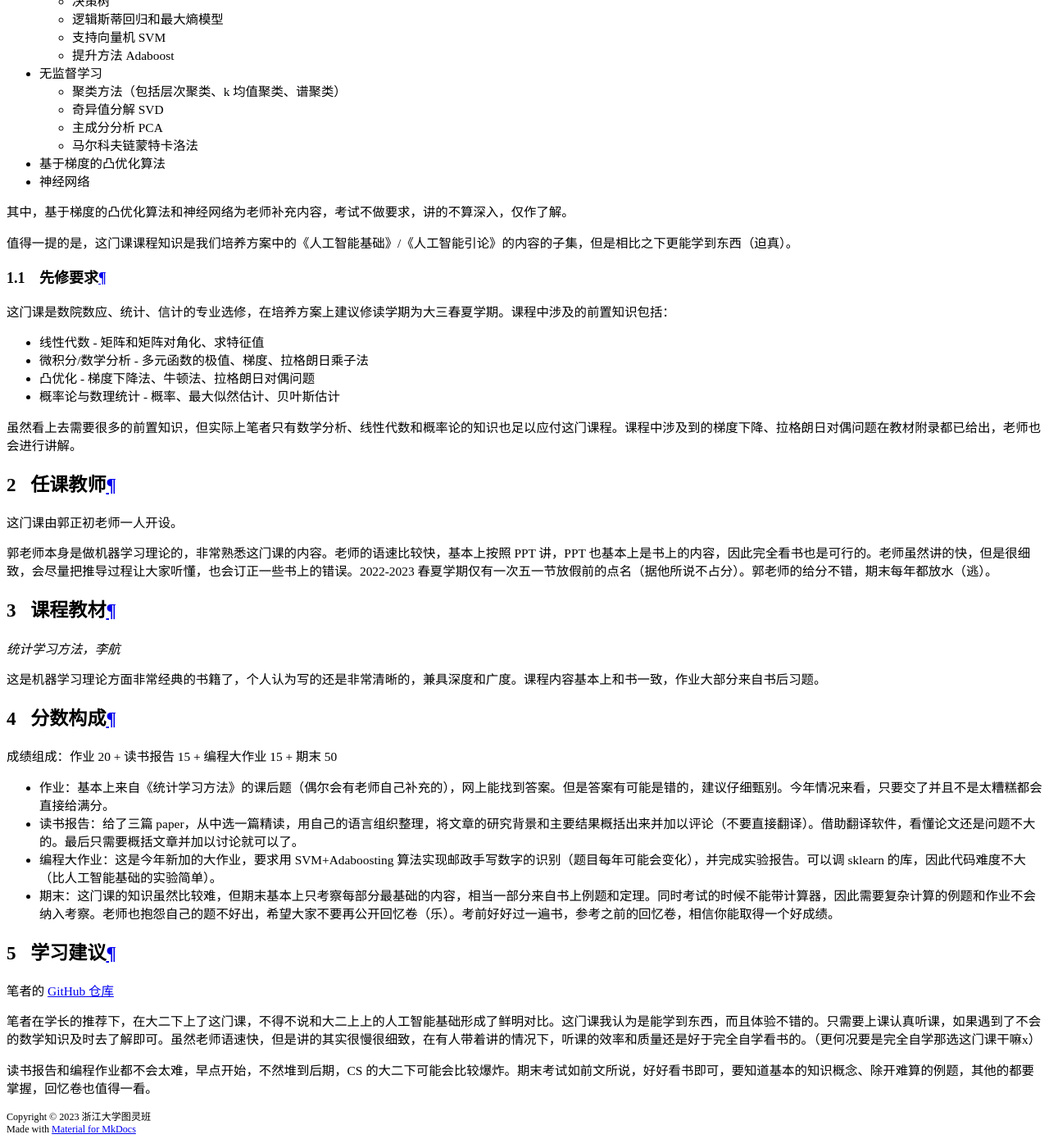
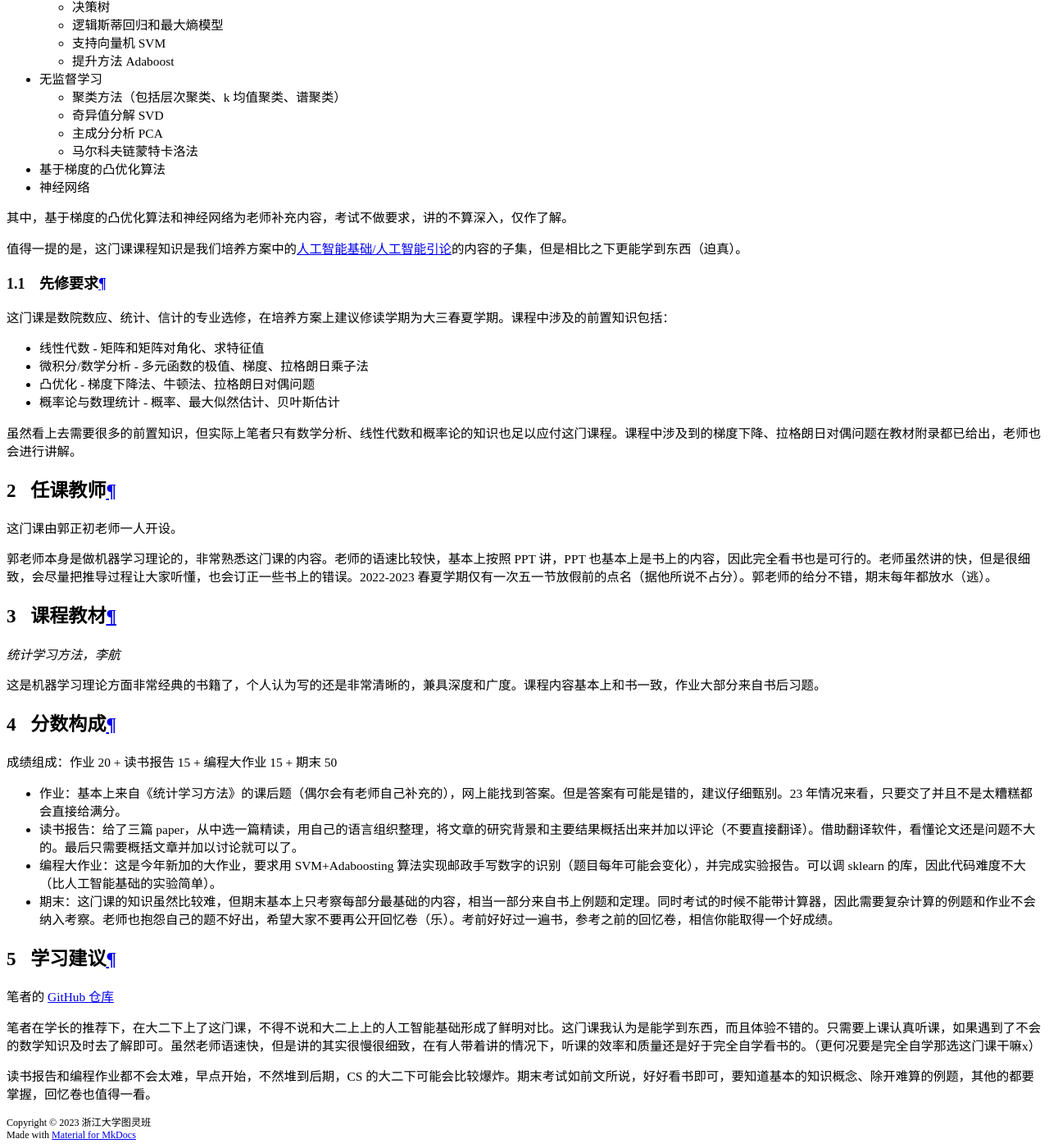
Before and after one commit to ZJU-Turing/TuringCourses, an MkDocs documentation site: the page built from docs/others/data_modeling_and_analysis/index.md, in a window 1280 px wide and 1400 px high, scrolled down 17952 px. Shown: the whole window at 82% size. Built offline with MkDocs 1.6.1 and Material for MkDocs 9.7.7, drawn with Linux system fonts in a browser that asks for light colours; comment, search, counter and statistics services are not loaded; some of the changed text lies outside the part shown.

Commit message:
style: 数据建模与分析格式修改

```diff
--- a/docs/others/data_modeling_and_analysis/index.md
+++ b/docs/others/data_modeling_and_analysis/index.md
@@ -1,8 +1,11 @@
 # 数据建模与分析
+<div class="badges">
+<span class="badge cross-badge">跨专业课程</span>
+</div>
 
 ## 课程学习内容
 
-课程围绕李航的《统计学习方法》这本书进行讲解，主要内容为机器学习的经典理论。其中 2022-2023 春夏学期讲解了以下内容
+课程围绕李航的《统计学习方法》这本书进行讲解，主要内容为机器学习的经典理论。其中 2022-2023 春夏学期讲解了以下内容：
 
 * 监督学习
     * 感知机
@@ -21,7 +24,7 @@
 
 其中，基于梯度的凸优化算法和神经网络为老师补充内容，考试不做要求，讲的不算深入，仅作了解。
 
-值得一提的是，这门课课程知识是我们培养方案中的《人工智能基础》/《人工智能引论》的内容的子集，但是相比之下更能学到东西（迫真）。
+值得一提的是，这门课课程知识是我们培养方案中的[人工智能基础/人工智能引论](../../major_basic/ai_basic/)的内容的子集，但是相比之下更能学到东西（迫真）。
 
 ### 先修要求
 
@@ -50,7 +53,7 @@
 
 成绩组成：作业 20 + 读书报告 15 + 编程大作业 15 + 期末 50
 
-* 作业：基本上来自《统计学习方法》的课后题（偶尔会有老师自己补充的），网上能找到答案。但是答案有可能是错的，建议仔细甄别。今年情况来看，只要交了并且不是太糟糕都会直接给满分。
+* 作业：基本上来自《统计学习方法》的课后题（偶尔会有老师自己补充的），网上能找到答案。但是答案有可能是错的，建议仔细甄别。23 年情况来看，只要交了并且不是太糟糕都会直接给满分。
 * 读书报告：给了三篇 paper，从中选一篇精读，用自己的语言组织整理，将文章的研究背景和主要结果概括出来并加以评论（不要直接翻译）。借助翻译软件，看懂论文还是问题不大的。最后只需要概括文章并加以讨论就可以了。
 * 编程大作业：这是今年新加的大作业，要求用 SVM+Adaboosting 算法实现邮政手写数字的识别（题目每年可能会变化），并完成实验报告。可以调 sklearn 的库，因此代码难度不大（比人工智能基础的实验简单）。
 * 期末：这门课的知识虽然比较难，但期末基本上只考察每部分最基础的内容，相当一部分来自书上例题和定理。同时考试的时候不能带计算器，因此需要复杂计算的例题和作业不会纳入考察。老师也抱怨自己的题不好出，希望大家不要再公开回忆卷（乐）。考前好好过一遍书，参考之前的回忆卷，相信你能取得一个好成绩。
```
